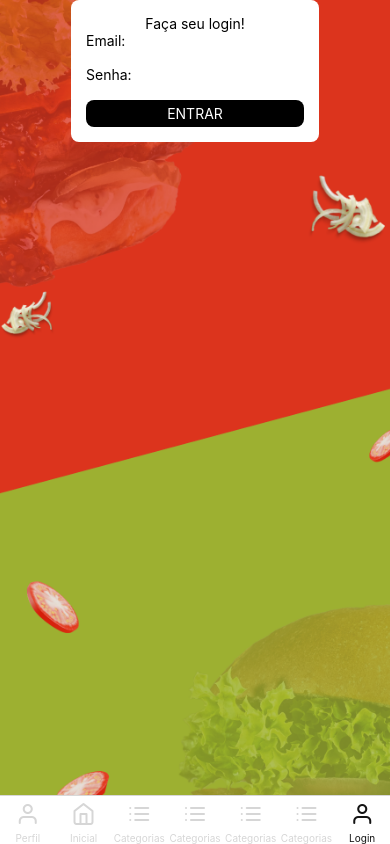
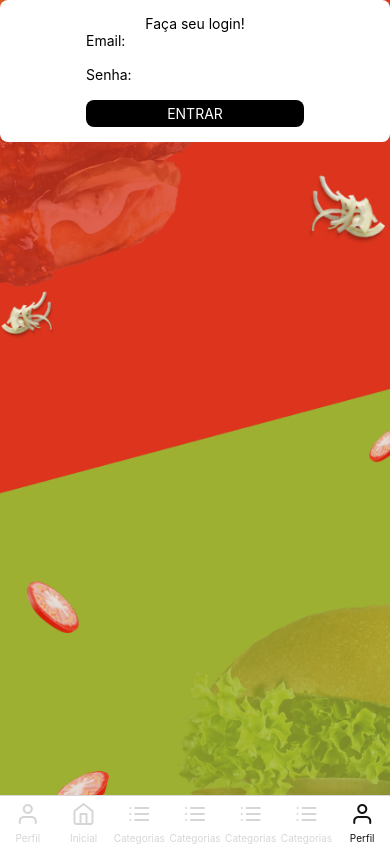
Before and after one commit to Belaalcantara/B-B, a React Native app: screen /Login in a window 390 px wide. Built offline with nearby package versions, Linux system fonts and the light colour scheme.

Commit message:
feat: login

```diff
--- a/src/routes/tab.routes.jsx
+++ b/src/routes/tab.routes.jsx
@@ -129,7 +129,7 @@ const TabRoutes = () => {
               color={focused ? "#131313" : "#D6D6D6"}
             />
           ),
-          tabBarLabel: "Login",
+          tabBarLabel: "Perfil",
           tabBarActiveTintColor: "#131313",
           tabBarInactiveTintColor: "#D6D6D6",
         }}
--- a/src/screens/Login/index.jsx
+++ b/src/screens/Login/index.jsx
@@ -18,14 +18,17 @@ export default function Login() {
     const [email, setEmail] = useState('');
     const [password, setPassword] = useState('');
 
-    const fetchUser = async() => {
+    //user
+    const [user, setUser] = useState();
+
+    const fetchUser = async () => {
         try {
             const response = await axios.get(`http://localhost:4000/users/${email}`);
             const user = response.data;
-            console.log(user);
-            if(user) {
-               if(password == user.password) {
+            if (user) {
+                if (password == user.password) {
                     navigation.navigate('Home');
+                    setUser(user);
                 } else {
                     setPopup(true);
                     setContent('Erro! Senha incorreta');
@@ -34,7 +37,7 @@ export default function Login() {
                 setPopup(true);
                 setContent('Erro! E-mail não cadastrado');
             }
-        } catch(e) {
+        } catch (e) {
             console.log('Erro interno de servidor', e);
             setPopup(true);
             setContent('Erro de servidor');
@@ -46,9 +49,16 @@ export default function Login() {
     }
 
 
-    return(
+    return (
         <View style={styles.container}>
-            <ImageBackground source={require('../../../assets/White and Red Minimalist Promotion Burger Food Instagram Story (1) (1).png')} resizeMode="cover" style={styles.background}/>
+            {
+                user ? (
+                    <View style={styles.logged}>
+
+                    </View>
+                ) : (
+                    <View>
+                        <ImageBackground source={require('../../../assets/White and Red Minimalist Promotion Burger Food Instagram Story (1) (1).png')} resizeMode="cover" style={styles.background} />
                         <View style={styles.form}>
                             <Text style={styles.title}>Faça seu login!</Text>
                             <View style={styles.content}>
@@ -68,13 +78,16 @@ export default function Login() {
                                     />
                                 </View>
                                 <TouchableOpacity onPress={fetchUser} style={styles.entryBtn}>
-                        <Text style={{color:'white', textTransform: 'uppercase'}}>Entrar</Text>
+                                    <Text style={{ color: 'white', textTransform: 'uppercase' }}>Entrar</Text>
                                 </TouchableOpacity>
                                 {
-                        popup && <Popup type={content}/>
+                                    popup && <Popup type={content} />
                                 }
                             </View>
                         </View>
                     </View>
+                )
+            }
+        </View>
     );
 }
```
Lines whose indentation alone changed are shown as unchanged.
